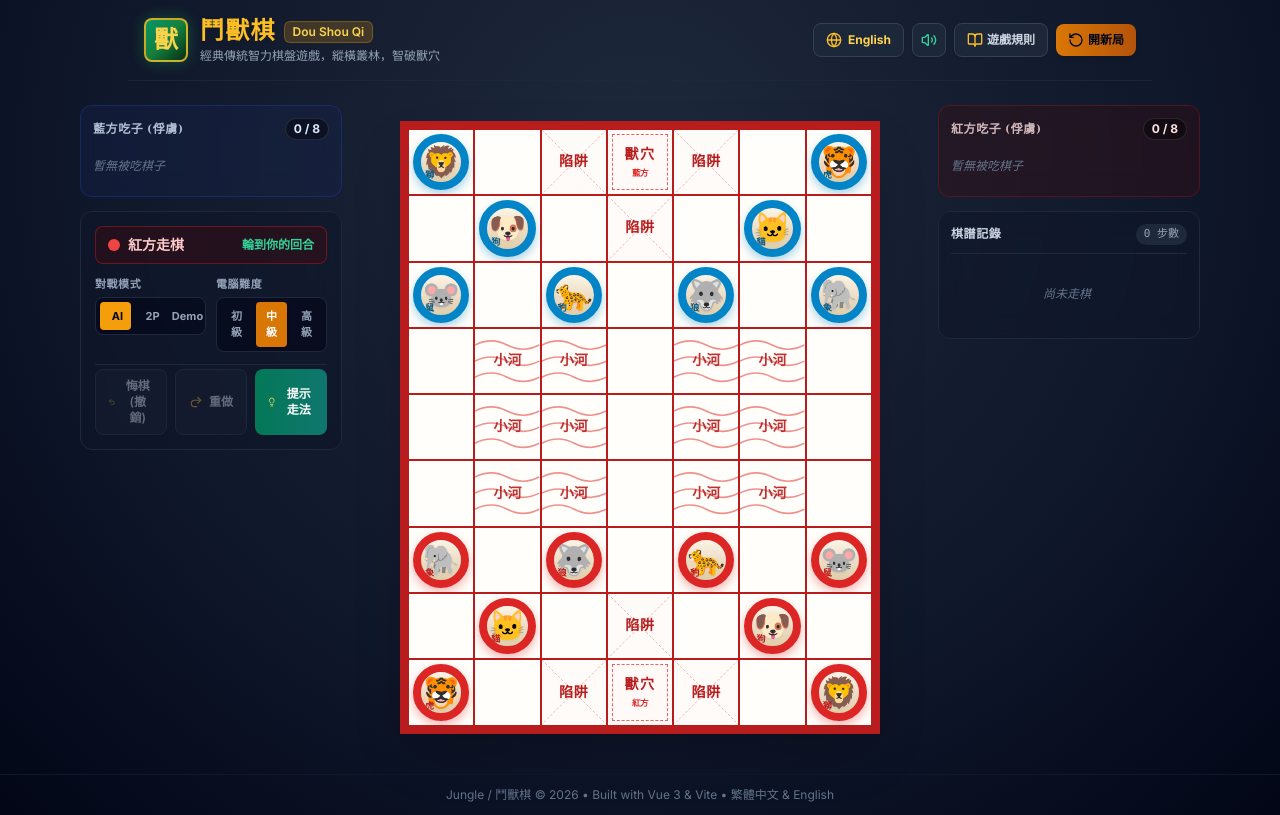
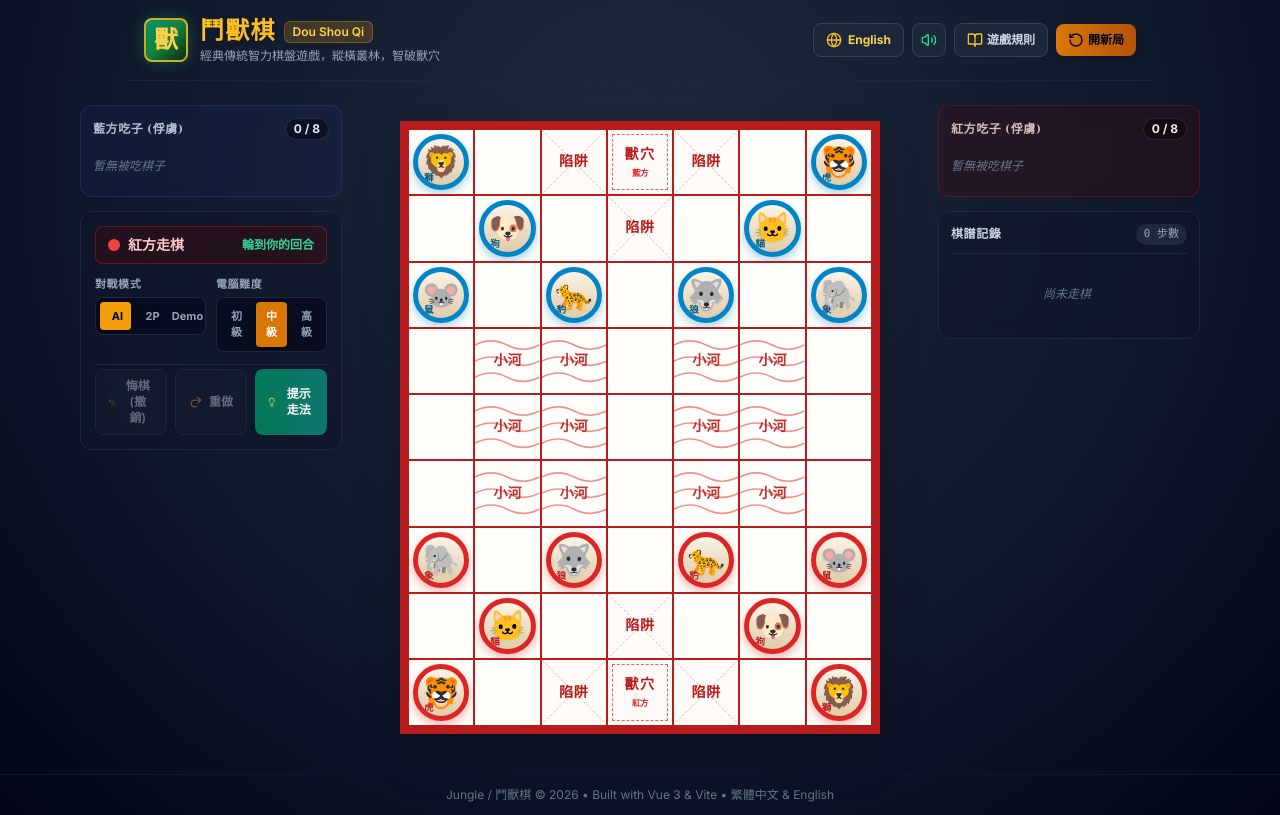
Before and after one commit to kennith/jungle-app, a Vue app: page / in a window 1280 px wide. Built offline with nearby package versions, Linux system fonts and the light colour scheme.

Commit message:
style: change game piece outer border to 5px

```diff
--- a/src/components/Piece.vue
+++ b/src/components/Piece.vue
@@ -25,7 +25,7 @@ const isRed = computed(() => props.piece.player === 'red');
   <div
     class="relative flex items-center justify-center rounded-full select-none cursor-pointer transition-all duration-200 overflow-hidden"
     :class="[
-      size === 'sm' ? 'w-8 h-8 border-[3px]' : 'w-full h-full max-w-[68px] max-h-[68px] aspect-square border-[8px]',
+      size === 'sm' ? 'w-8 h-8 border-[2.5px]' : 'w-full h-full max-w-[68px] max-h-[68px] aspect-square border-[5px]',
       // Wood background with Red or Blue border
       'bg-gradient-to-b from-[#fbf4e6] via-[#eedec7] to-[#dfcda9] shadow-[0_3px_8px_rgba(0,0,0,0.35)]',
       isRed
@@ -49,7 +49,7 @@ const isRed = computed(() => props.piece.player === 'red');
     <!-- Piece Name in the Bottom Left (Red or Blue text) -->
     <span
       v-if="size !== 'sm'"
-      class="absolute bottom-0 left-0.5 sm:bottom-0.5 sm:left-1 text-[7.5px] sm:text-[9px] font-black leading-none drop-shadow-sm tracking-tighter select-none pointer-events-none"
+      class="absolute bottom-0.5 left-1 sm:bottom-0.5 sm:left-1.5 text-[8px] sm:text-[9.5px] font-black leading-none drop-shadow-sm tracking-tighter select-none pointer-events-none"
       :class="isRed ? 'text-red-700 font-oriental' : 'text-sky-800 font-oriental'"
     >
       {{ pieceName }}
```
